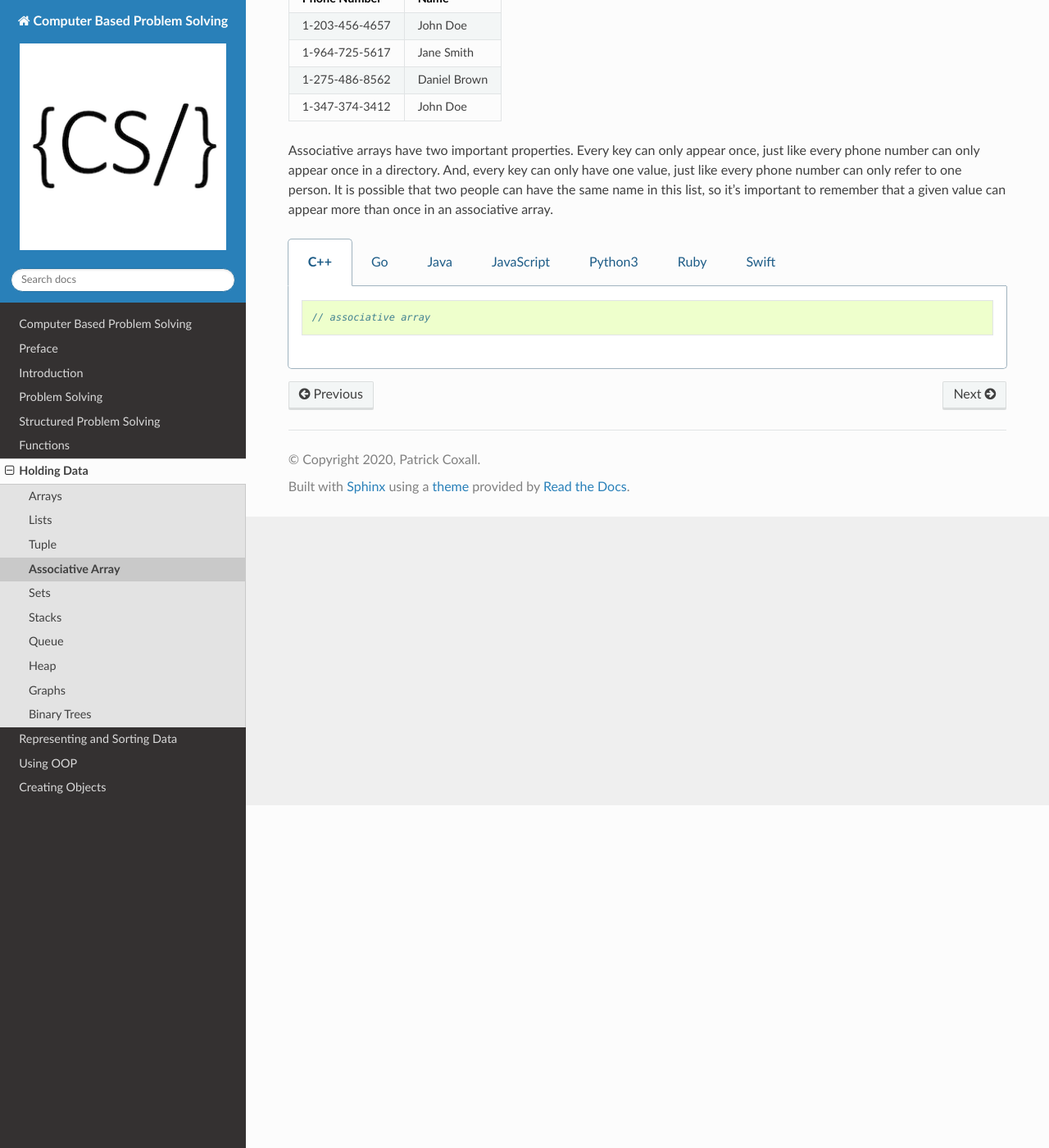
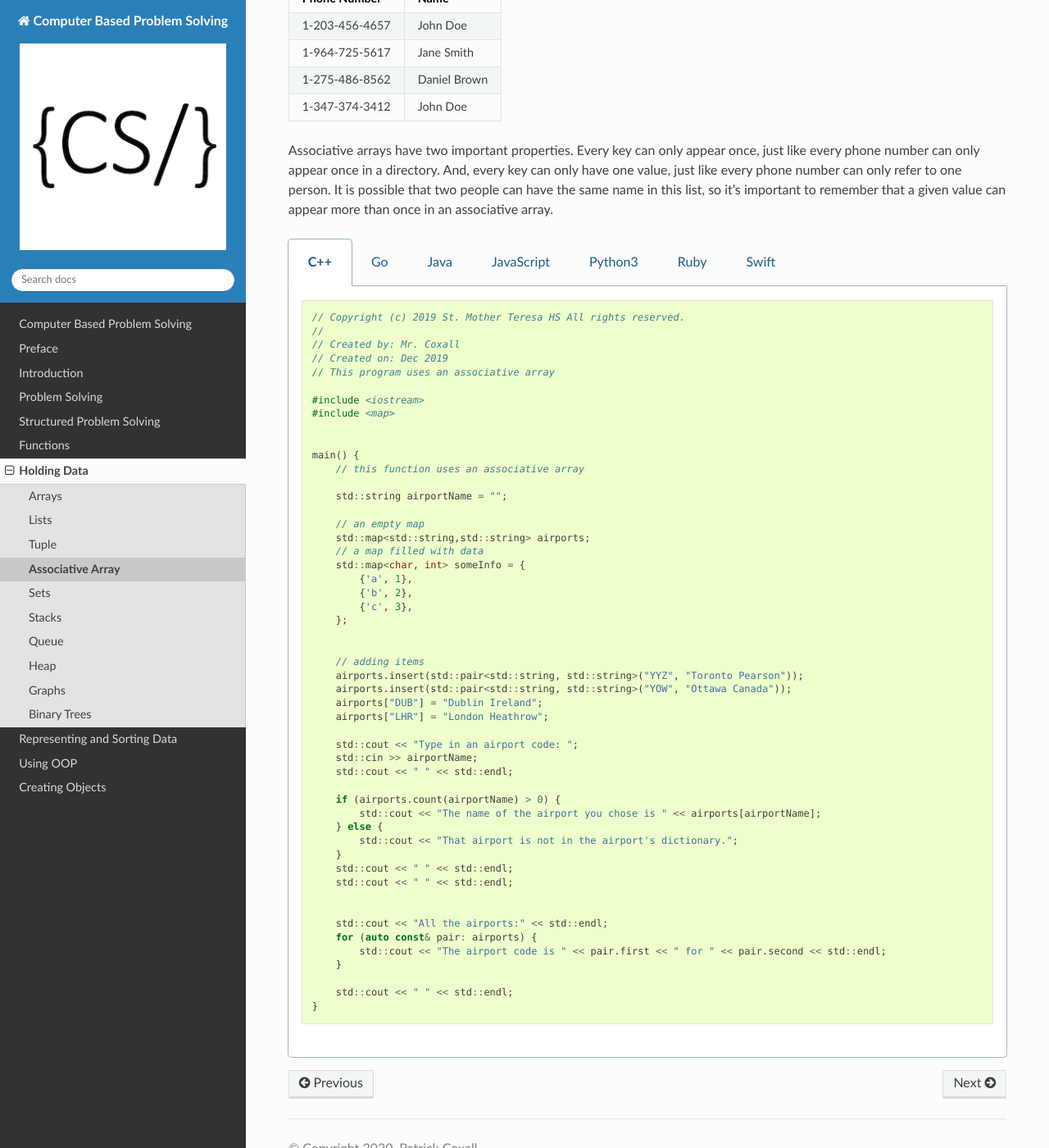
Before and after one commit to Mr-Coxall/Computer-Based-Problem-Solving, a Sphinx documentation site: the page built from docs/holding-data/associative_array.rst, in a window 1280 px wide and 1400 px high, scrolled down 418 px. Shown: the whole window at 82% size. Built offline with Sphinx 7.4.7 and the Read the Docs theme 2.0.0, drawn with Linux system fonts in a browser that asks for light colours; pages that are not in the unit, such as notebooks, are missing from menus.

Commit message:
Update associative_array.rst

```diff
--- a/docs/holding-data/associative_array.rst
+++ b/docs/holding-data/associative_array.rst
@@ -27,7 +27,57 @@ Associative arrays have two important properties. Every key can only appear once
 
     .. code-block:: C++
 
-      // associative array
+		// Copyright (c) 2019 St. Mother Teresa HS All rights reserved.
+		//
+		// Created by: Mr. Coxall
+		// Created on: Dec 2019
+		// This program uses an associative array
+
+		#include <iostream>
+		#include <map>
+
+
+		main() {
+		    // this function uses an associative array
+
+		    std::string airportName = "";
+
+		    // an empty map
+		    std::map<std::string,std::string> airports;
+		    // a map filled with data
+		    std::map<char, int> someInfo = {
+		        {'a', 1},
+		        {'b', 2},
+		        {'c', 3},
+		    };
+
+
+		    // adding items
+		    airports.insert(std::pair<std::string, std::string>("YYZ", "Toronto Pearson"));
+		    airports.insert(std::pair<std::string, std::string>("YOW", "Ottawa Canada"));
+		    airports["DUB"] = "Dublin Ireland";
+		    airports["LHR"] = "London Heathrow";
+
+		    std::cout << "Type in an airport code: ";
+		    std::cin >> airportName;
+		    std::cout << " " << std::endl;
+
+		    if (airports.count(airportName) > 0) {
+		        std::cout << "The name of the airport you chose is " << airports[airportName];
+		    } else {
+		        std::cout << "That airport is not in the airport's dictionary.";
+		    }
+		    std::cout << " " << std::endl;
+		    std::cout << " " << std::endl;
+
+
+		    std::cout << "All the airports:" << std::endl;
+		    for (auto const& pair: airports) {
+		        std::cout << "The airport code is " << pair.first << " for " << pair.second << std::endl;
+		    }
+
+		    std::cout << " " << std::endl;
+		}
 
 
   .. group-tab:: Go
@@ -74,15 +124,9 @@ Associative arrays have two important properties. Every key can only appear once
 		    airports['LHR'] = "London Heathrow"
 
 
-		    airport_name = input("Type in an airport name: ")
-		    if airport_name == airports['YYZ']:
-		        print("The name of the airport you chose is {0}.".format(airports["YYZ"]))
-		    elif airport_name == airports['YOW']:
-		        print("The name of the airport you chose is {0}.".format(airports["YOW"]))
-		    elif airport_name == airports['DUB']:
-		        print("The name of the airport you chose is {0}.".format(airports["DUB"]))
-		    elif airport_name == airports['LHR']:
-		        print("The name of the airport you chose is {0}.".format(airports["LHR"]))
+		    airport_name = input("Type in an airport code: ")
+		    if airport_name in airports.keys():
+		        print("The name of the airport you chose is {0}.".format(airports[airport_name]))
 		    else:
 		        print("That airport is not in the airport's dictionary.")
 		    print("")
```
